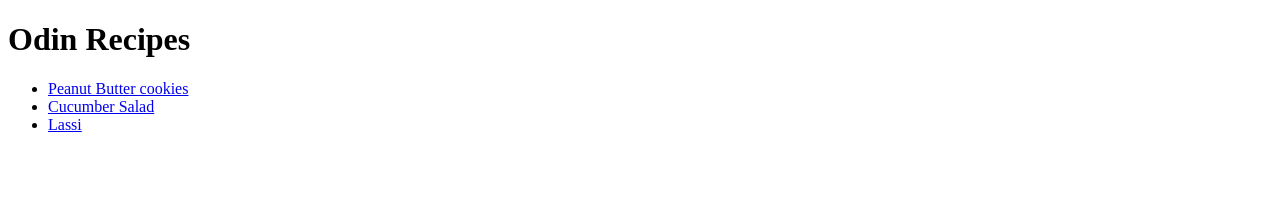
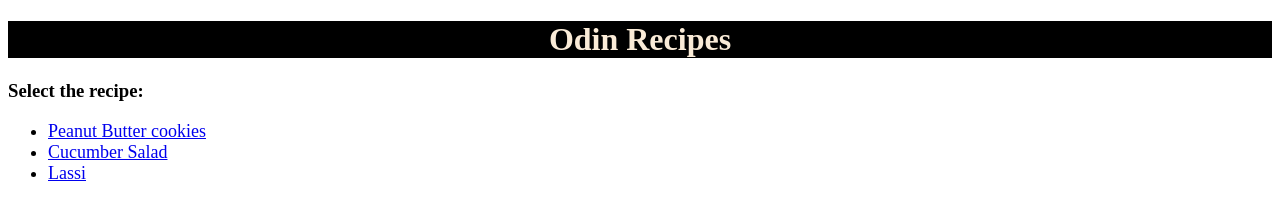
Before and after one commit to Kunal-Kumar01/odin-recipes2, a plain HTML site: page index.html in a window 1280 px wide. Drawn offline with Linux system fonts and the light colour scheme.

Commit message:
Add CSS file

```diff
--- a/index.html
+++ b/index.html
@@ -5,15 +5,19 @@
     <meta http-equiv="X-UA-Compatible" content="IE=edge">
     <meta name="viewport" content="width=device-width, initial-scale=1.0">
     <title>Document</title>
+    <link rel="stylesheet" href="style.css">
 </head>
 <body>
-    <h1>
+    <h1 class="head1">
         Odin Recipes
     </h1>
+    <h3 class="head2">
+        Select the recipe:
+    </h3>
     <ul>
-    <li><a href = "recipes/cookies.html">Peanut Butter cookies</a></li>
-    <li><a href="recipes/salad.html">Cucumber Salad</a></li>
-    <li><a href="recipes/lassi.html">Lassi</a></li>
+    <li class="head3 rec1"><a href = "recipes/cookies.html">Peanut Butter cookies</a></li>
+    <li class="head3 rec2"><a href="recipes/salad.html">Cucumber Salad</a></li>
+    <li class="head3 rec3"><a href="recipes/lassi.html">Lassi</a></li>
     </ul>
 </body>
 </html>
--- /dev/null
+++ b/style.css
@@ -0,0 +1,9 @@
+.head1{
+    background-color: black;
+    color:antiquewhite;
+    text-align: center;
+}
+
+.head3{
+    font-size: large;
+}
```
